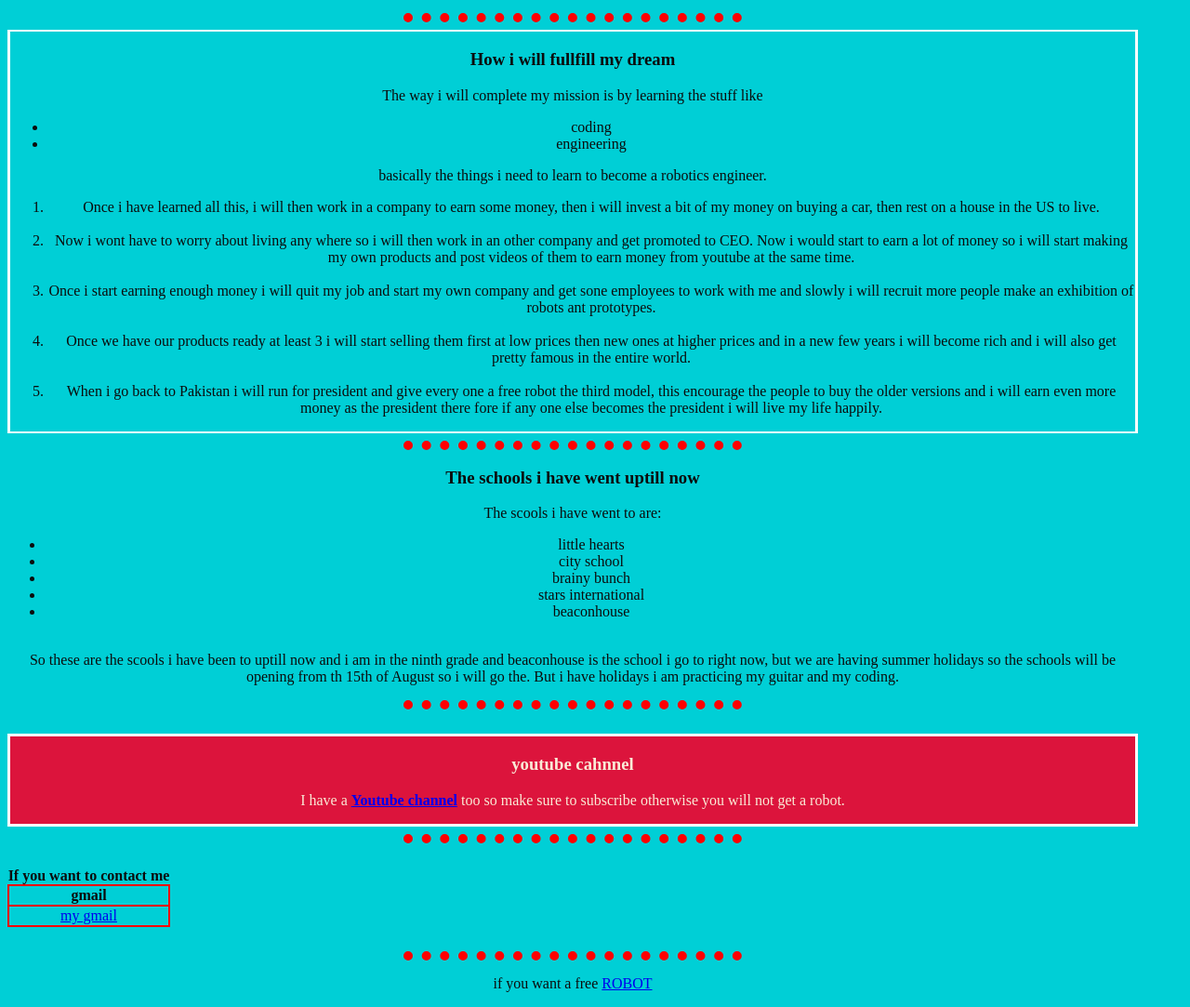
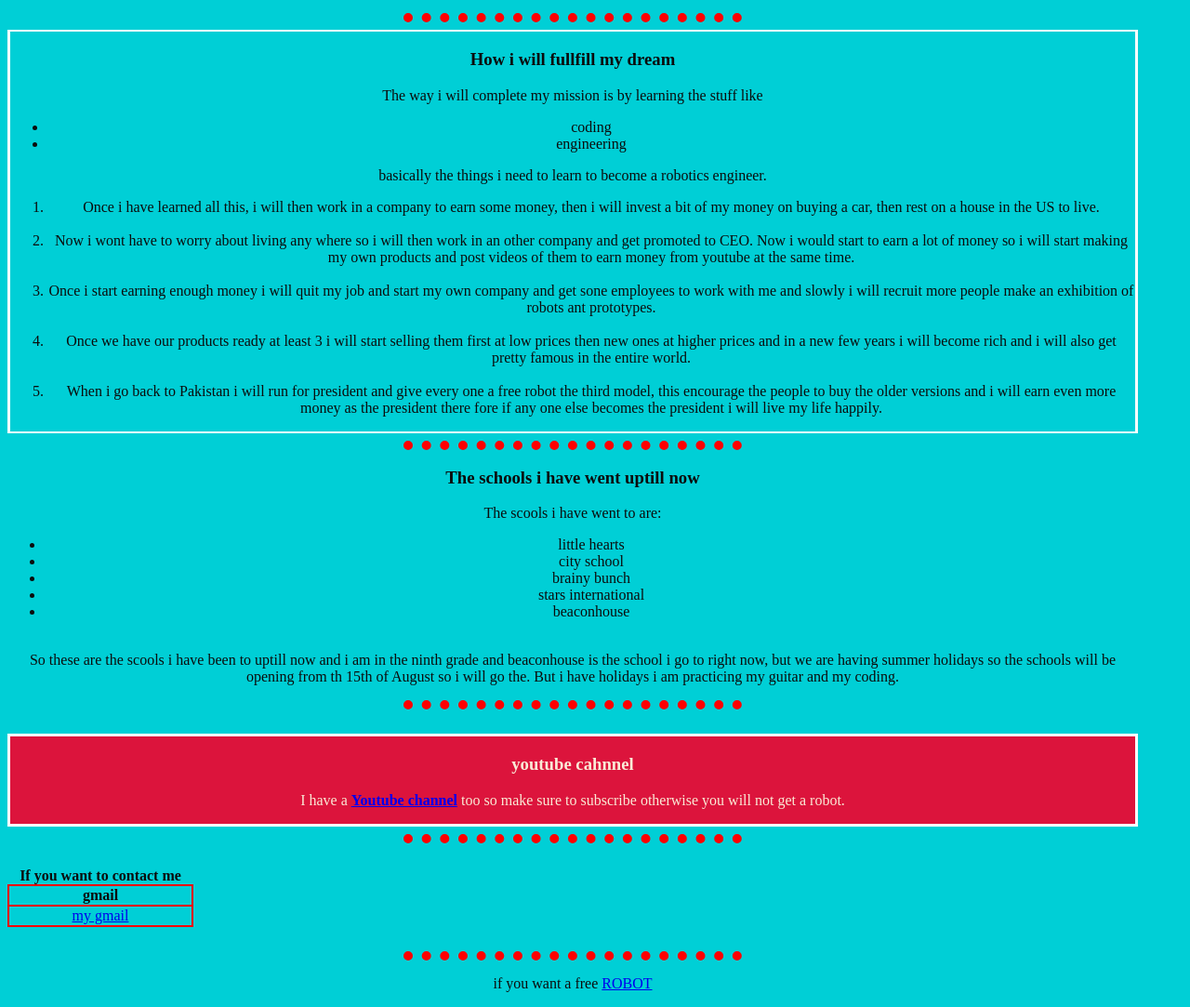
Before and after one commit to Hamza200903/Hamza-s-Way-To-Success, a plain HTML site: page index.html in a window 1280 px wide. Shown: the part 566-1649 px from the top of the page at 93% size. Drawn offline with Linux system fonts and the light colour scheme.

Commit message:
Update styles.css

```diff
--- a/styles.css
+++ b/styles.css
@@ -19,10 +19,11 @@ body{
     td,th,table,tr{
     border:2px solid red;
     border-collapse: collapse;
+        font-size:40x;
     }
 
     table{
-    width:175px;
+    width:200px;
     }
 
     article{
@@ -70,3 +71,6 @@ body{
         background-color:palegreen;
         color:black;
       }
+    `#form-link{
+        font-size:30px;
+      }
```
